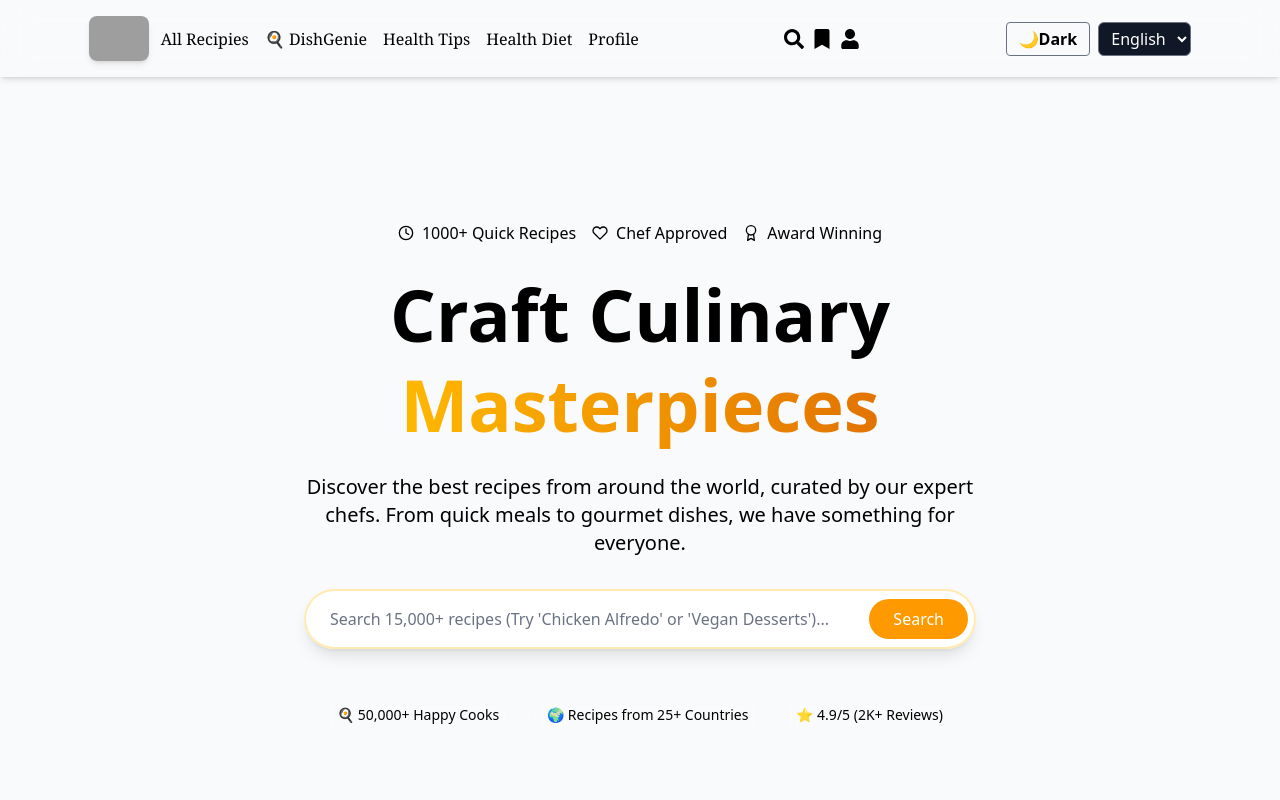
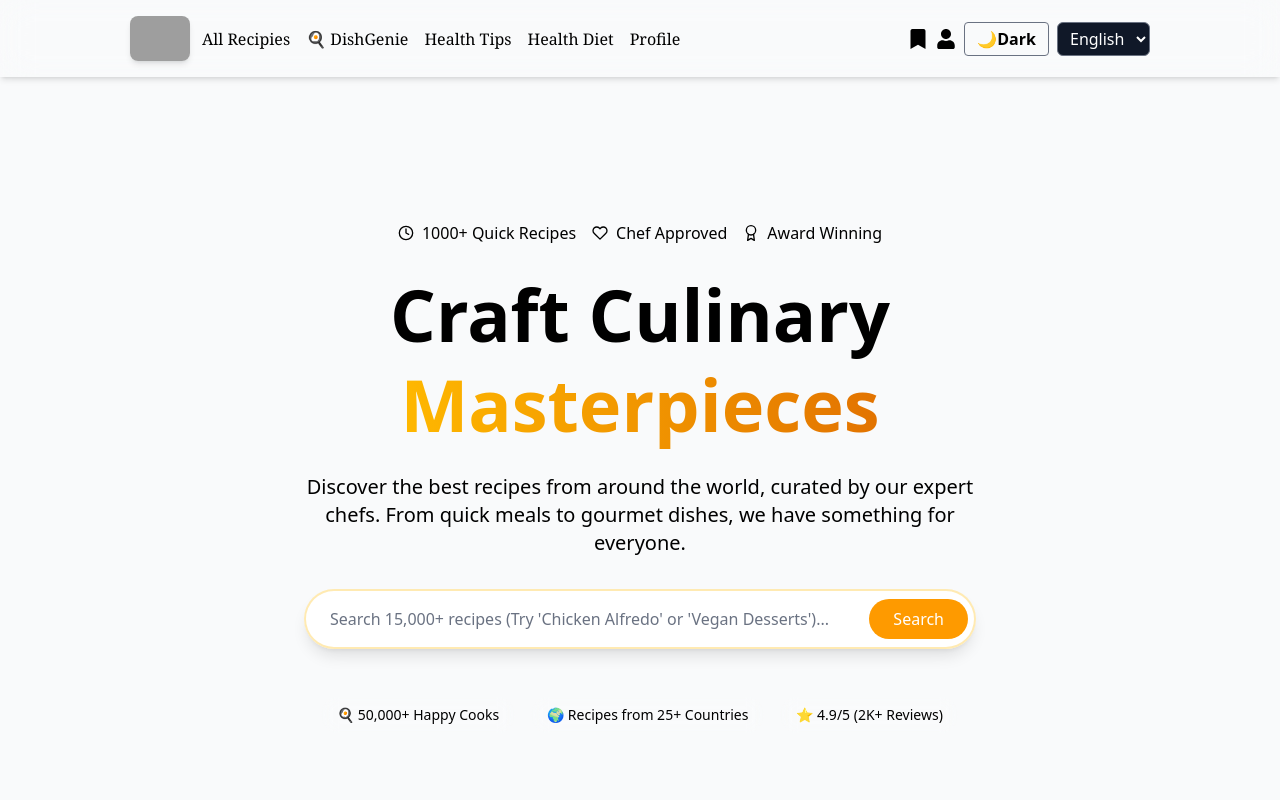
Before and after one commit to Kundan0097/RecipeApp, a Next.js app: page / in a window 1280 px wide. Shown: the top 800 px of the page. Built offline with nearby package versions, Linux system fonts and the light colour scheme; no server answers; grey boxes are pictures that could not be loaded.

Commit message:
new change in navbar

```diff
--- a/src/app/firebase/AuthContext.tsx
+++ b/src/app/firebase/AuthContext.tsx
@@ -164,6 +164,8 @@ export const AuthProvider = ({ children }: { children: React.ReactNode }) => {
               displayName:fullName,
             })
 
+            // console.log("response" ,response)
+
           const database =  await addDoc(collection(db , "users"),{
                 uid:user.uid,
                 email:user.email,
--- a/src/components/Navbar.tsx
+++ b/src/components/Navbar.tsx
@@ -44,7 +44,7 @@ export default function Navbar() {
       {/* <span className="text-xl font-semibold hidden sm:inline">Recipe World</span> */}
 
       {/* Nav Links */}
-    <ul className="flex flex-wrap md:flex-nowrap justify-center gap-4 mt-4 md:mt-0 font-serif text-base">
+    <ul className="flex flex-wrap  justify-center gap-4 mt-4 md:mt-0 font-serif text-base">
       {isAdmin ? (
         <li className="hover:text-green-500 transition-colors duration-200">
           <Link href="/dashboard">Dashboard</Link>
@@ -76,10 +76,12 @@ export default function Navbar() {
 
 
 
-    {/* Right-side Icons & Actions */}
-    <div className="flex items-center gap-2 mt-4 md:mt-0">
+
+   <div className='flex items-center gap-2 mt-4 md:mt-0 justify-center'>
+     {/* Right-side Icons & Actions */}
+     <div className="flex items-center gap-2">
      {isAdmin ? "" : <>
-      <FaSearch className="text-xl hover:text-green-500 cursor-pointer" />
+      {/* <FaSearch className="text-xl hover:text-green-500 cursor-pointer" /> */}
       <Link href="/bookmark">
         <FaBookmark className="text-xl hover:text-green-500 cursor-pointer" />
       </Link>
@@ -102,7 +104,6 @@ export default function Navbar() {
       )}
 
     </div>
-   <div className='flex items-center gap-2 mt-4 md:mt-0 justify-center'>
    <ThemeToggle />
    <LanguageSwitcher />
    </div>
```
